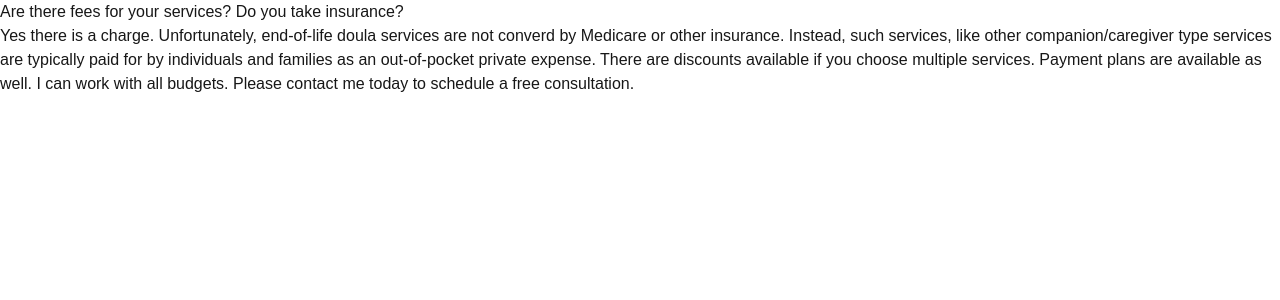
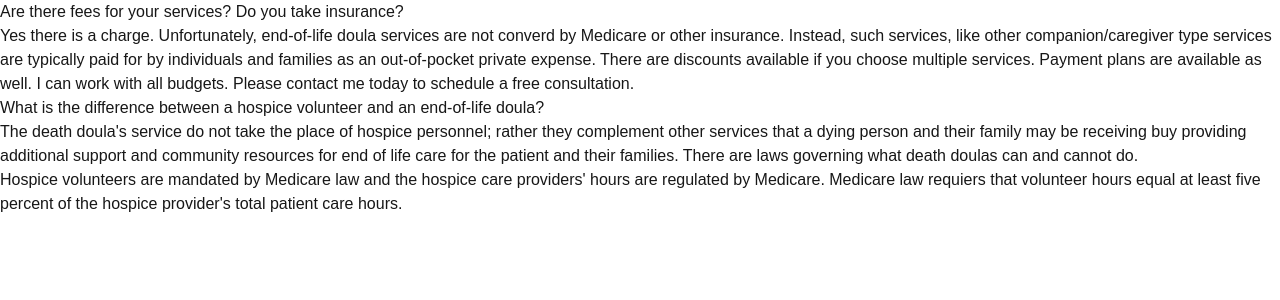
Before and after one commit to victoriaraya/emracing_death, a Next.js app: page /faq in a window 1280 px wide. Shown: the top 300 px of the page. Built offline with nearby package versions, Linux system fonts and the light colour scheme.

Commit message:
faq edits

```diff
--- a/app/faq/page.tsx
+++ b/app/faq/page.tsx
@@ -11,6 +11,21 @@ const Faq = () => {
         available as well. I can work with all budgets. Please contact me today
         to schedule a free consultation.
       </p>
+      <p>
+        What is the difference between a hospice volunteer and an end-of-life
+        doula?
+      </p>
+      <p>
+        The death doula's service do not take the place of hospice personnel;
+        rather they complement other services that a dying person and their
+        family may be receiving buy providing additional support and community
+        resources for end of life care for the patient and their families. There
+        are laws governing what death doulas can and cannot do. <br />
+        Hospice volunteers are mandated by Medicare law and the hospice care
+        providers' hours are regulated by Medicare. Medicare law requiers that
+        volunteer hours equal at least five percent of the hospice provider's
+        total patient care hours.
+      </p>
     </div>
   );
 };
```
